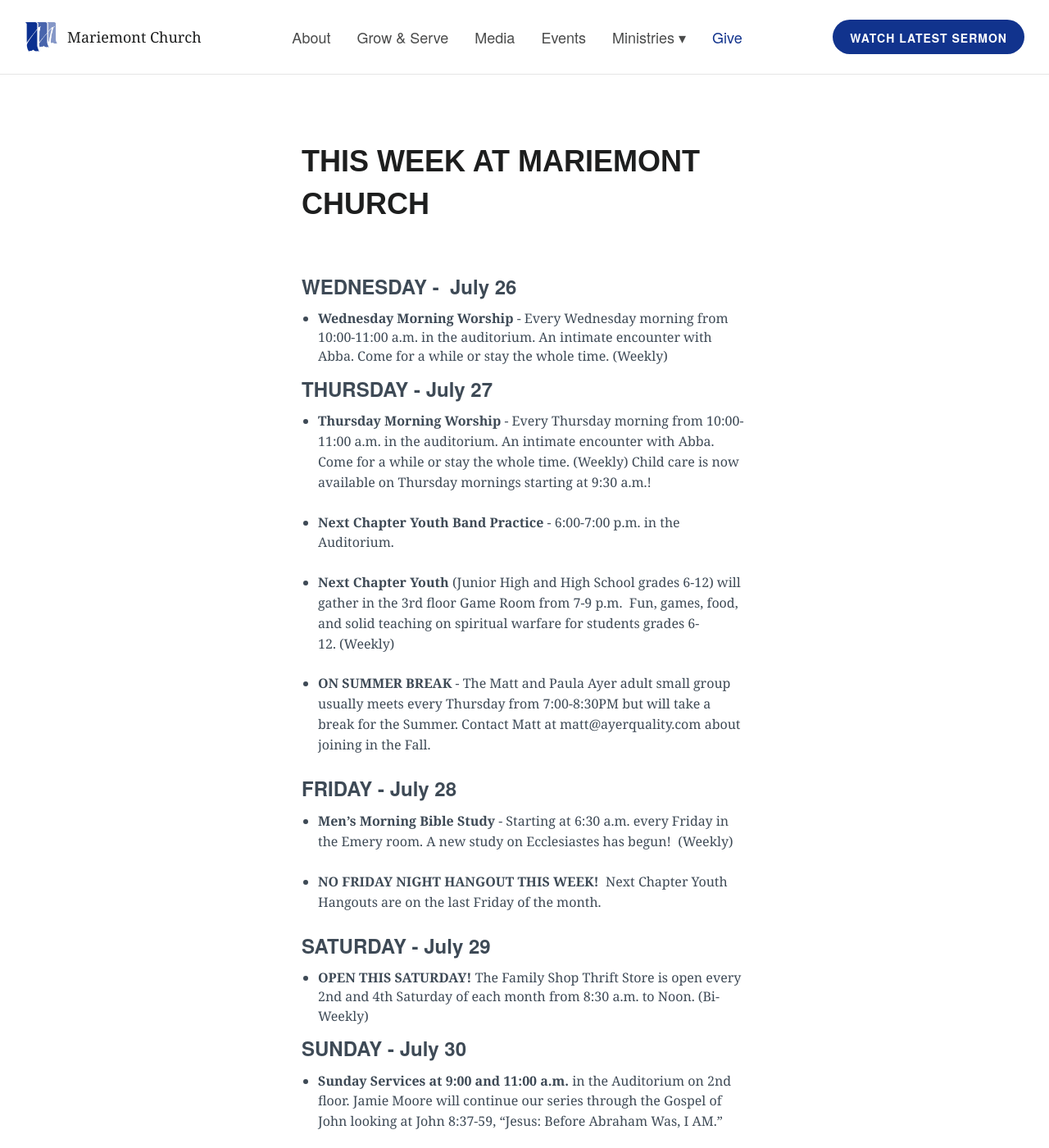
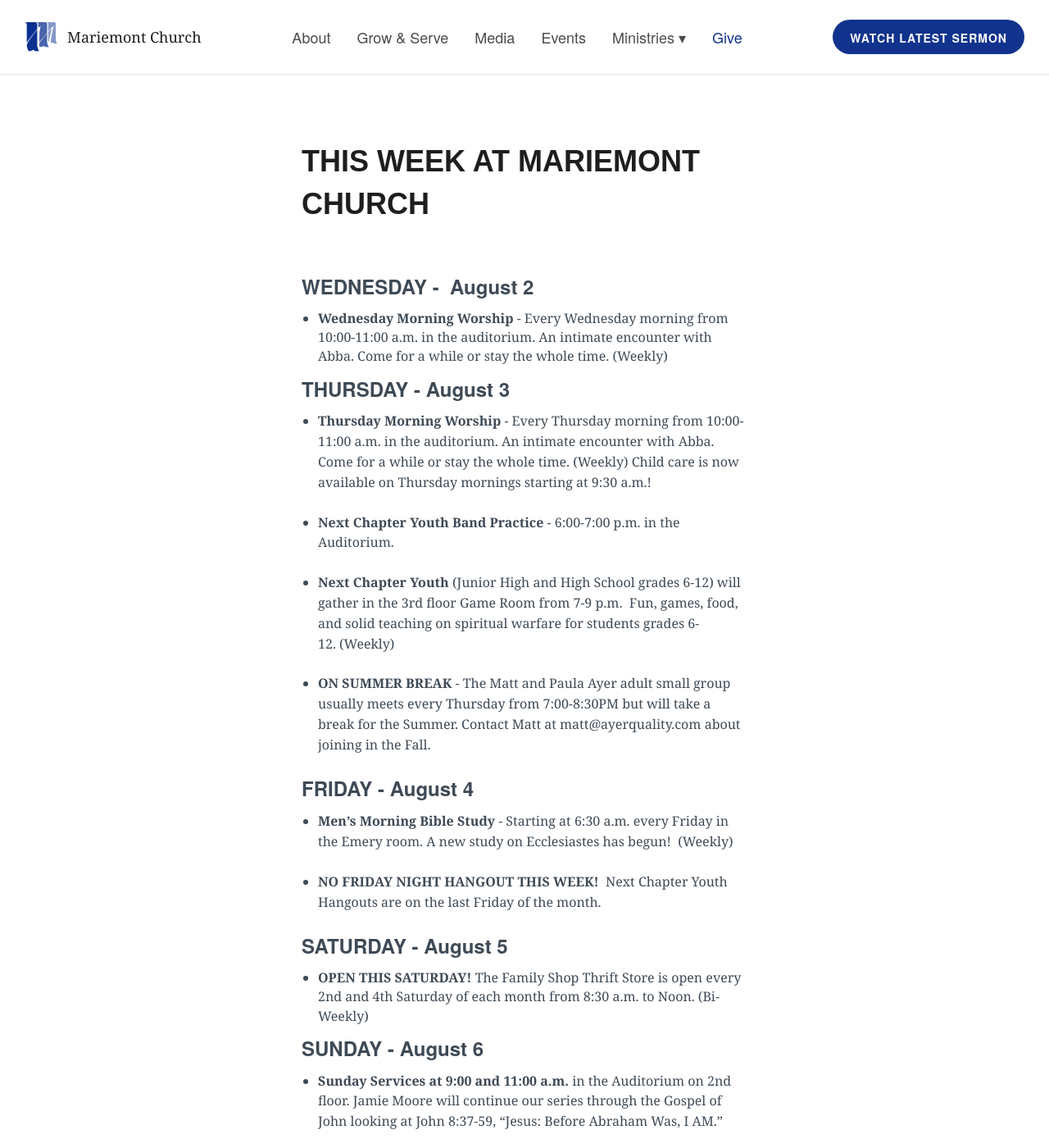
Before and after one commit to lukemoderwell/mariemont, a Jekyll site: the page built from mc-weekly-calendar.markdown, in a window 1280 px wide and 1400 px high. Shown: the whole window at 82% size. Built offline with Jekyll 4.4.1, drawn with Linux system fonts in a browser that asks for light colours; nearby versions of some CDN libraries; some of the changed text lies outside the part shown.

Commit message:
Updated Mc Weekly Calendar

```diff
--- a/mc-weekly-calendar.markdown
+++ b/mc-weekly-calendar.markdown
@@ -6,10 +6,10 @@
 
 ## THIS WEEK AT MARIEMONT CHURCH
 
-### WEDNESDAY -  July 26
+### WEDNESDAY -  August 2
 * **Wednesday Morning Worship** - Every Wednesday morning from 10:00-11:00 a.m. in the auditorium. An intimate encounter with Abba. Come for a while or stay the whole time. (Weekly)
 
-### THURSDAY - July 27
+### THURSDAY - August 3
 * **Thursday Morning Worship** - Every Thursday morning from 10:00-11:00 a.m. in the auditorium. An intimate encounter with Abba. Come for a while or stay the whole time. (Weekly) Child care is now available on Thursday mornings starting at 9:30 a.m.!
 
 * **Next Chapter Youth Band Practice** - 6:00-7:00 p.m. in the Auditorium.
@@ -18,15 +18,15 @@
 
 * **ON SUMMER BREAK** - The Matt and Paula Ayer adult small group usually meets every Thursday from 7:00-8:30PM but will take a break for the Summer. Contact Matt at matt@ayerquality.com about joining in the Fall.
 
-### FRIDAY - July 28
+### FRIDAY - August 4
 * **Men's Morning Bible Study** - Starting at 6:30 a.m. every Friday in the Emery room. A new study on Ecclesiastes has begun!  (Weekly)
 
 * **NO FRIDAY NIGHT HANGOUT THIS WEEK!**  Next Chapter Youth Hangouts are on the last Friday of the month.
 
-### SATURDAY - July 29
+### SATURDAY - August 5
 * **OPEN THIS SATURDAY!** The Family Shop Thrift Store is open every 2nd and 4th Saturday of each month from 8:30 a.m. to Noon. (Bi-Weekly)
 
-### SUNDAY - July 30
+### SUNDAY - August 6
 * **Sunday Services at 9:00 and 11:00 a.m.** in the Auditorium on 2nd floor. Jamie Moore will continue our series through the Gospel of John looking at John 8:37-59, “Jesus: Before Abraham Was, I AM.”
 
 * **Kingdom Kids** (Infant - Grade 5) Sunday School at 9:00 and 11:00 a.m. Check in on the 1st floor at 8:45 a.m. for the 9:00-10:30 classes and 10:45 a.m. for the 11:00-12:30 classes.
@@ -39,17 +39,17 @@
 
 * **CITY-WIDE PRAYER CANOPY WORSHIP NIGHT.** 6:00 - 8:00 p.m. In the Mariemont Church Auditorium.
 
-### MONDAY - July 31
+### MONDAY - August 8
 * **ON SUMMER BREAK** - The Michael and Judy Belanger adult small group meets 6:30-9:00 p.m. weekly at their home at 6909 Cambridge, Cincinnati, OH 45227. Contact Mike Belanger at chefbelanger@hotmail.com or (513) 470-4055 for more information.
 
 * **The Michael and Faith George 20s and 30s small group.** Meets every Monday from 6:30-9:00 p.m. in Deer Park. Call or Text Michael George at 513-287-9748 for more information.
 
-### TUESDAY - August 1
+### TUESDAY - August 9
 * **Tuesday Morning Worship** - Every Tuesday morning from 10:00-11:00 a.m in the auditorium. An intimate time with Abba. Come for a while or stay the whole time.
 
 * **ON SUMMER BREAK** - The Lissa and Mike Cambron small group usually meets every Tuesday from 7:00-8:30PM in Indian Hill. They're taking a break for the Summer. Contact Mike at mikecambron43@gmail.com for more info.
 
 * **ON SUMMER BREAK** - The Burr and Terry Robinson small group usually meets 2 times a month on Tuesdays from 7:00-9:00 p.m. in Hyde Park. They're taking a break until September 12. Contact Burr and Terry Robinson at burr.robinson@gmail.com for more info.
 
-### WEDNESDAY - August 2
+### WEDNESDAY - August 10
 * **Wednesday Morning Worship** - Every Wednesday morning from 10:00-11:00 a.m. in the auditorium. An intimate time with Abba. Come for a while or stay the whole time. (Weekly)
```
